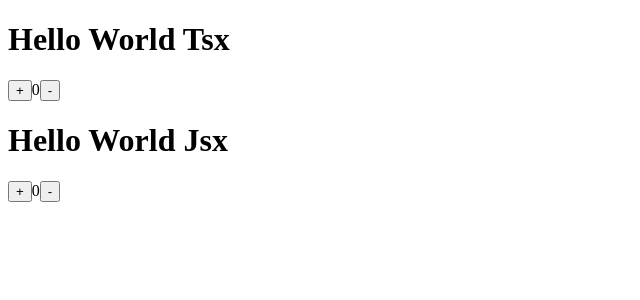
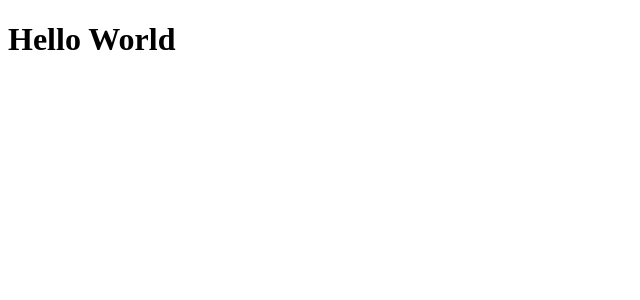
Before and after one commit to mpruser/create-react-app, a React app: page / in a window 1280 px wide. Shown: the top 300 px of the page, without its empty margins (0-640 px from the left). Built offline with nearby package versions, Linux system fonts and the light colour scheme.

Commit message:
test: 기본 redux 코드 파일 추가

```diff
--- /dev/null
+++ b/src/@types/window.d.ts
@@ -0,0 +1,5 @@
+interface Window {
+  /** Redux Deb Tools */
+  __REDUX_DEVTOOLS_EXTENSION__: any;
+  __REDUX_DEVTOOLS_EXTENSION_COMPOSE__: any;
+}
--- a/src/App1.tsx
+++ /dev/null
@@ -1,20 +0,0 @@
-import React from 'react';
-
-const App: React.FC<{ text: string }> = ({ text }) => {
-  const [count, setCount] = React.useState(0);
-  const increase = () => setCount(count + 1);
-  const decrease = () => setCount(count - 1);
-
-  return (
-    <>
-      <h1>{text}</h1>
-      <div>
-        <button type="button" onClick={increase}>+</button>
-        <span>{count}</span>
-        <button type="button" onClick={decrease}>-</button>
-      </div>
-    </>
-  );
-};
-
-export default App;
--- a/src/App2.jsx
+++ /dev/null
@@ -1,20 +0,0 @@
-import React from 'react';
-
-const App = ({ text }) => {
-  const [count, setCount] = React.useState(0);
-  const increase = () => setCount(count + 1);
-  const decrease = () => setCount(count - 1);
-
-  return (
-    <>
-      <h1>{text}</h1>
-      <div>
-        <button type="button" onClick={increase}>+</button>
-        <span>{count}</span>
-        <button type="button" onClick={decrease}>-</button>
-      </div>
-    </>
-  );
-};
-
-export default App;
--- /dev/null
+++ b/src/ducks.ts
@@ -0,0 +1,40 @@
+// import { combineReducers } from 'redux';
+
+/** action type */
+export enum ACTION_TYPES {
+  REQUEST = 'ACTION_TYPES_REQUEST',
+  SUCCESS = 'ACTION_TYPES_SUCCESS',
+  FAILURE = 'ACTION_TYPES_FAILURE',
+}
+
+/** action creater */
+export const actionCreater = {
+  request: (payload: any) => ({ type: ACTION_TYPES.REQUEST, payload }),
+  success: (payload: any) => ({ type: ACTION_TYPES.SUCCESS, payload }),
+  failure: (payload: any) => ({ type: ACTION_TYPES.FAILURE, payload }),
+};
+
+/** action creater의 반환 타입 */
+export type TAction =
+  | ReturnType<typeof actionCreater.request>
+  | ReturnType<typeof actionCreater.success>
+  | ReturnType<typeof actionCreater.failure>;
+
+/** store에 정장될 state 인터페이스 */
+export interface IState { }
+/** store에 정장될 state */
+export const initialState: IState = {};
+
+/** reducer */
+export default function reducer(state = initialState, action: TAction): IState {
+  const { type, payload } = action;
+
+  switch (type) {
+    case ACTION_TYPES.SUCCESS:
+      return { ...state, ...payload };
+    case ACTION_TYPES.FAILURE:
+      return { ...state, ...payload };
+    default:
+      return state;
+  }
+}
--- a/src/index.tsx
+++ b/src/index.tsx
@@ -1,12 +1,13 @@
 import React from 'react';
 import ReactDOM from 'react-dom';
+import { Provider } from 'react-redux';
 
-import App1 from '@/App1';
-import App2 from '@/App2';
+import store from '@/store';
 
 ReactDOM.render((
-  <>
-    <App1 text="Hello World Tsx" />
-    <App2 text="Hello World Jsx" />
-  </>
+  <Provider store={store()}>
+    <React.StrictMode>
+      <h1>Hello World</h1>
+    </React.StrictMode>
+  </Provider>
 ), document.getElementById('root'));
--- /dev/null
+++ b/src/store.ts
@@ -0,0 +1,22 @@
+import { createStore, compose } from 'redux';
+import merge from 'lodash/merge';
+
+import reducer, { initialState } from '@/ducks';
+
+/** 개발환경 세팅 */
+const isDev = process.env.NODE_ENV !== 'production';
+const devTools = window.__REDUX_DEVTOOLS_EXTENSION_COMPOSE__;
+
+/** CreateStore */
+export default (additionalState = {}) => {
+  /** 개발환경에 따른 compose */
+  const composeEnhancer = (isDev && devTools) || compose;
+  /** 스토어 생성 */
+  const store = createStore(
+    reducer,
+    merge(initialState, additionalState),
+    composeEnhancer(),
+  );
+
+  return store;
+};
```
